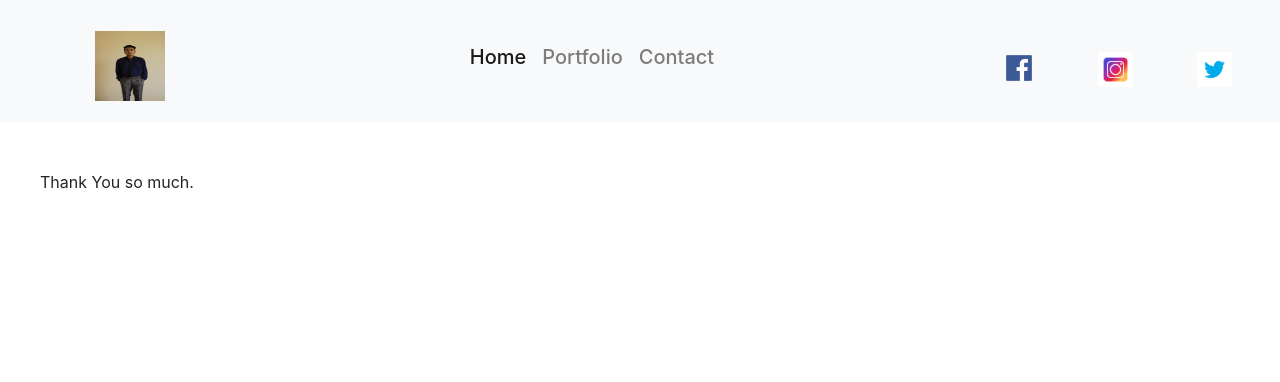
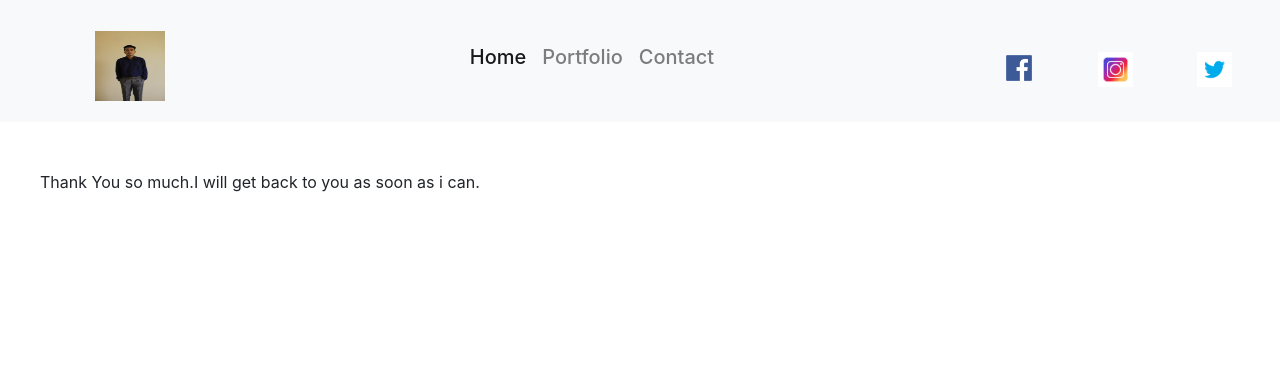
Before and after one commit to Pulok000/Django-Portfolio, a Django app: template my1stapp/templates/my1stapp/thankyou.html in a window 1280 px wide. Shown: the top 382 px of the page. Run offline with Django 3.2, Linux system fonts and the light colour scheme; the template is opened without the code that fills it, so the values that code supplies are empty; some libraries are stand-ins or nearby versions.

Commit message:
thank you page chaged

```diff
--- a/my1stapp/templates/my1stapp/thankyou.html
+++ b/my1stapp/templates/my1stapp/thankyou.html
@@ -4,6 +4,6 @@
     <br>
     <br>
 
-    <p style="margin-left:2.5em">Thank You so much.</p>
+    <p style="margin-left:2.5em">Thank You so much.I will get back to you as soon as i can.</p>
 
 {% endblock %}
```
